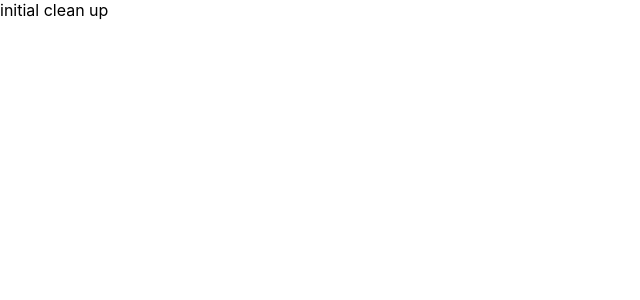
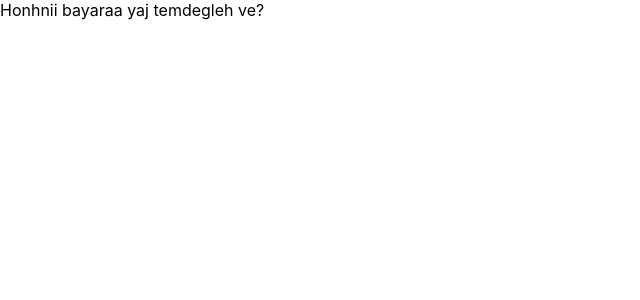
Before and after one commit to badishd-icodice-edu/git-demo, a React (Create React App) app: page / in a window 1280 px wide. Shown: the top 300 px of the page, without its empty margins (0-640 px from the left). Built offline with nearby package versions, Linux system fonts and the light colour scheme.

Commit message:
big update

```diff
--- a/src/App.js
+++ b/src/App.js
@@ -2,7 +2,7 @@ import './App.css';
 
 function App() {
   return (
-    <div>initial clean up</div>
+    <div>Honhnii bayaraa yaj temdegleh ve?</div>
   );
 }
 
```
